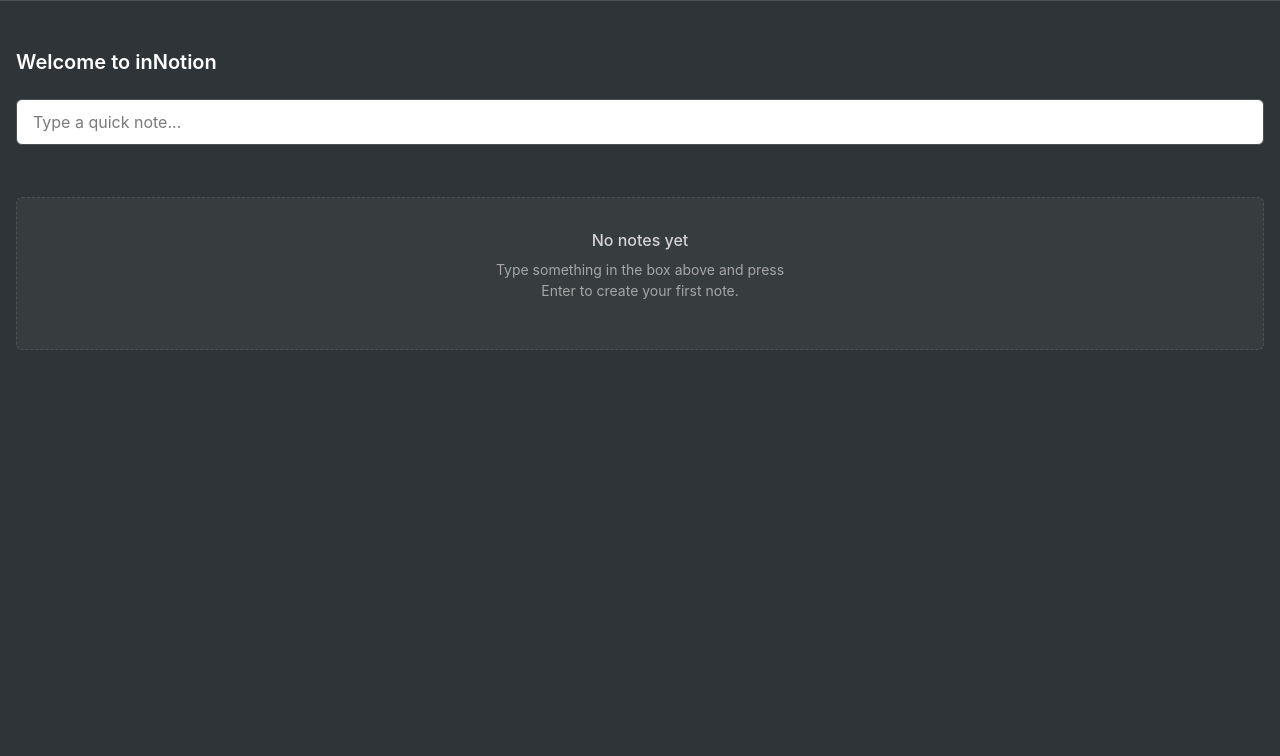
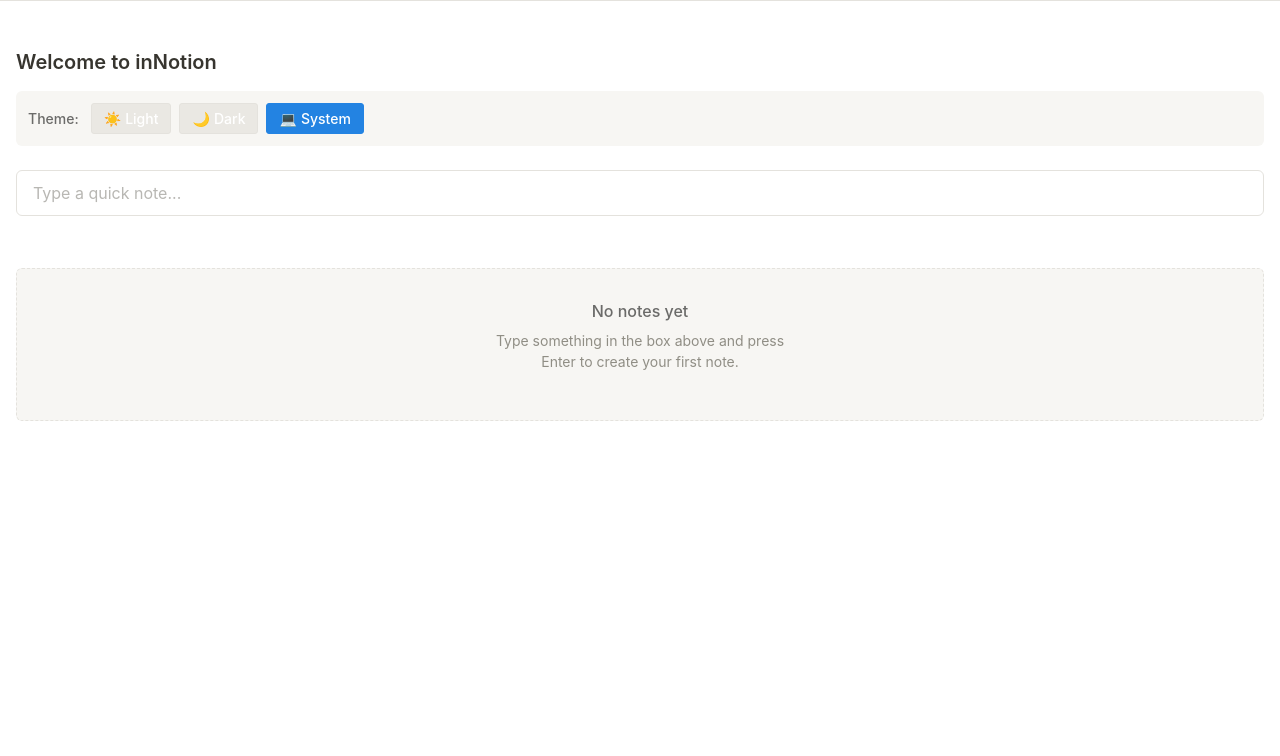
Before and after one commit to jserre/2503-webapp2, a browser extension: page sidepanel.html in a window 1280 px wide. Shown: the part 44-800 px from the top of the page. Drawn offline with Linux system fonts and the light colour scheme.

Commit message:
Implement Light/Dark/System theme manager

```diff
--- a/pages/home/home.css
+++ b/pages/home/home.css
@@ -5,15 +5,65 @@
 }
 
 .page-title {
-  margin-bottom: var(--spacing-24);
+  margin-bottom: var(--spacing-16);
   font-size: var(--font-size-xl);
   font-weight: var(--font-weight-bold);
+}
+
+/* Theme switcher styles */
+.theme-switcher {
+  display: flex;
+  align-items: center;
+  margin-bottom: var(--spacing-24);
+  padding: var(--spacing-12);
+  background-color: var(--color-bg-secondary);
+  border-radius: var(--radius-md);
+}
+
+.theme-switcher-label {
+  font-size: var(--font-size-sm);
+  font-weight: var(--font-weight-medium);
+  color: var(--color-text-secondary);
+  margin-right: var(--spacing-12);
+}
+
+.theme-switcher-options {
+  display: flex;
+  gap: var(--spacing-8);
+}
+
+.theme-option {
+  display: flex;
+  align-items: center;
+  padding: var(--spacing-6) var(--spacing-12);
+  background-color: var(--color-bg-tertiary);
+  border: 1px solid var(--color-border-default);
+  border-radius: var(--radius-sm);
+  font-size: var(--font-size-sm);
+  cursor: pointer;
+  transition: all var(--transition-fast);
+}
+
+.theme-option:hover {
+  background-color: var(--color-bg-hover);
+}
+
+.theme-option.active {
+  background-color: var(--color-interactive-default);
+  color: white;
+  border-color: var(--color-interactive-default);
+}
+
+.theme-icon {
+  margin-right: var(--spacing-4);
 }
 
 .quick-note-input {
   width: 100%;
   padding: var(--spacing-12) var(--spacing-16);
   font-size: var(--font-size-md);
+  color: var(--color-text-default);
+  background-color: var(--color-bg-default);
   border: 1px solid var(--color-border-default);
   border-radius: var(--radius-md);
   margin-bottom: var(--spacing-20);
--- a/pages/home/home.html
+++ b/pages/home/home.html
@@ -2,6 +2,25 @@
 
 <div class="home-page">
   <h1 class="page-title">Welcome to inNotion</h1>
+
+  <!-- Theme switcher -->
+  <div class="theme-switcher">
+    <div class="theme-switcher-label">Theme:</div>
+    <div class="theme-switcher-options">
+      <button class="theme-option" data-theme-toggle="light" aria-label="Light theme">
+        <span class="theme-icon">☀️</span>
+        <span class="theme-name">Light</span>
+      </button>
+      <button class="theme-option" data-theme-toggle="dark" aria-label="Dark theme">
+        <span class="theme-icon">🌙</span>
+        <span class="theme-name">Dark</span>
+      </button>
+      <button class="theme-option" data-theme-toggle="system" aria-label="System theme">
+        <span class="theme-icon">💻</span>
+        <span class="theme-name">System</span>
+      </button>
+    </div>
+  </div>
 
   <input type="text" class="quick-note-input" placeholder="Type a quick note..." id="note-input">
 
--- a/pages/home/home.js
+++ b/pages/home/home.js
@@ -5,6 +5,7 @@ import { formatDate, generateId } from '../../shared/utils.js';
 import { registerPage } from '../../shared/router.js';
 import { getState, updateState, subscribe } from '../../shared/store.js';
 import { getNotes, saveNote } from '../../shared/api.js';
+import { getCurrentTheme, setTheme, ThemeMode } from '../../shared/theme-manager.js';
 
 /**
  * Initialize the home page
@@ -49,6 +50,46 @@ function initializePageElements() {
   if (noteInput) {
     noteInput.addEventListener('keydown', handleNoteInputKeydown);
   }
+
+  // Initialize theme switcher
+  initThemeSwitcher();
+}
+
+/**
+ * Initialize the theme switcher
+ */
+function initThemeSwitcher() {
+  // Get all theme toggle buttons
+  const themeToggles = document.querySelectorAll('[data-theme-toggle]');
+
+  // Mark the current theme as active
+  const currentTheme = getCurrentTheme();
+  themeToggles.forEach(toggle => {
+    const themeValue = toggle.getAttribute('data-theme-toggle');
+    if (themeValue === currentTheme) {
+      toggle.classList.add('active');
+      toggle.setAttribute('aria-pressed', 'true');
+    }
+
+    // Add click event listener to each toggle
+    toggle.addEventListener('click', () => {
+      const theme = toggle.getAttribute('data-theme-toggle');
+
+      // Set the theme
+      setTheme(theme);
+
+      // Update UI
+      themeToggles.forEach(btn => {
+        if (btn === toggle) {
+          btn.classList.add('active');
+          btn.setAttribute('aria-pressed', 'true');
+        } else {
+          btn.classList.remove('active');
+          btn.setAttribute('aria-pressed', 'false');
+        }
+      });
+    });
+  });
 }
 
 /**
--- /dev/null
+++ b/shared/theme-manager.js
@@ -0,0 +1,193 @@
+// theme-manager.js - Manages theme switching between Light, Dark, and System modes
+
+/**
+ * Theme options
+ * @enum {string}
+ */
+export const ThemeMode = {
+  LIGHT: 'light',
+  DARK: 'dark',
+  SYSTEM: 'system'
+};
+
+/**
+ * Key used for storing theme preference in chrome.storage.sync
+ * @type {string}
+ */
+const THEME_STORAGE_KEY = 'themePreference';
+
+/**
+ * Current theme mode
+ * @type {ThemeMode}
+ */
+let currentTheme = ThemeMode.SYSTEM;
+
+/**
+ * Media query for detecting system dark mode preference
+ * @type {MediaQueryList}
+ */
+const darkModeMediaQuery = window.matchMedia('(prefers-color-scheme: dark)');
+
+/**
+ * Initialize the theme manager
+ * - Loads saved theme preference
+ * - Sets up system theme detection
+ * - Applies the appropriate theme
+ * @returns {Promise<ThemeMode>} The current theme mode
+ */
+export async function initThemeManager() {
+  try {
+    // Load saved theme preference
+    const savedTheme = await loadThemePreference();
+
+    // Set up listener for system theme changes
+    darkModeMediaQuery.addEventListener('change', handleSystemThemeChange);
+
+    // Apply the theme
+    await setTheme(savedTheme || ThemeMode.SYSTEM);
+
+    return currentTheme;
+  } catch (error) {
+    console.error('Failed to initialize theme manager:', error);
+    // Default to system theme if there's an error
+    applyTheme(ThemeMode.SYSTEM);
+    return ThemeMode.SYSTEM;
+  }
+}
+
+/**
+ * Load the saved theme preference from storage
+ * @returns {Promise<ThemeMode|null>} The saved theme preference or null if not found
+ */
+async function loadThemePreference() {
+  try {
+    const result = await chrome.storage.sync.get(THEME_STORAGE_KEY);
+    return result[THEME_STORAGE_KEY] || null;
+  } catch (error) {
+    console.error('Failed to load theme preference:', error);
+    return null;
+  }
+}
+
+/**
+ * Save the theme preference to storage
+ * @param {ThemeMode} theme - The theme to save
+ * @returns {Promise<void>}
+ */
+async function saveThemePreference(theme) {
+  try {
+    await chrome.storage.sync.set({ [THEME_STORAGE_KEY]: theme });
+  } catch (error) {
+    console.error('Failed to save theme preference:', error);
+  }
+}
+
+/**
+ * Handle system theme changes
+ * @param {MediaQueryListEvent} event - The media query change event
+ */
+function handleSystemThemeChange(event) {
+  // Only update if we're using system theme
+  if (currentTheme === ThemeMode.SYSTEM) {
+    applyThemeToDOM(event.matches ? ThemeMode.DARK : ThemeMode.LIGHT);
+  }
+}
+
+/**
+ * Set the theme mode
+ * @param {ThemeMode} theme - The theme mode to set
+ * @returns {Promise<void>}
+ */
+export async function setTheme(theme) {
+  if (!Object.values(ThemeMode).includes(theme)) {
+    console.error(`Invalid theme: ${theme}`);
+    return;
+  }
+
+  // Update current theme
+  currentTheme = theme;
+
+  // Save preference if not using system theme
+  if (theme !== ThemeMode.SYSTEM) {
+    await saveThemePreference(theme);
+  } else {
+    // For system theme, we still save the preference
+    await saveThemePreference(ThemeMode.SYSTEM);
+  }
+
+  // Apply the theme
+  applyTheme(theme);
+}
+
+/**
+ * Apply the theme based on the selected mode
+ * @param {ThemeMode} theme - The theme mode to apply
+ */
+function applyTheme(theme) {
+  if (theme === ThemeMode.SYSTEM) {
+    // Use system preference
+    applyThemeToDOM(darkModeMediaQuery.matches ? ThemeMode.DARK : ThemeMode.LIGHT);
+  } else {
+    // Use explicit theme
+    applyThemeToDOM(theme);
+  }
+}
+
+/**
+ * Apply the theme to the DOM
+ * @param {ThemeMode} theme - The theme to apply (LIGHT or DARK only)
+ */
+function applyThemeToDOM(theme) {
+  // Remove any existing theme classes
+  document.documentElement.classList.remove('theme-light', 'theme-dark');
+
+  // Add the appropriate theme class
+  document.documentElement.classList.add(`theme-${theme}`);
+
+  // Update any theme indicators in the UI
+  updateThemeIndicators(currentTheme);
+}
+
+/**
+ * Update theme indicators in the UI
+ * @param {ThemeMode} activeTheme - The active theme mode
+ */
+function updateThemeIndicators(activeTheme) {
+  // Find all theme toggle buttons
+  const themeToggles = document.querySelectorAll('[data-theme-toggle]');
+
+  themeToggles.forEach(toggle => {
+    const themeValue = toggle.getAttribute('data-theme-toggle');
+
+    // Mark the active theme
+    if (themeValue === activeTheme) {
+      toggle.setAttribute('aria-pressed', 'true');
+      toggle.classList.add('active');
+    } else {
+      toggle.setAttribute('aria-pressed', 'false');
+      toggle.classList.remove('active');
+    }
+  });
+}
+
+/**
+ * Get the current theme mode
+ * @returns {ThemeMode} The current theme mode
+ */
+export function getCurrentTheme() {
+  return currentTheme;
+}
+
+/**
+ * Check if dark mode is currently active
+ * @returns {boolean} True if dark mode is active
+ */
+export function isDarkMode() {
+  if (currentTheme === ThemeMode.DARK) {
+    return true;
+  }
+  if (currentTheme === ThemeMode.SYSTEM) {
+    return darkModeMediaQuery.matches;
+  }
+  return false;
+}
--- a/sidepanel.js
+++ b/sidepanel.js
@@ -3,6 +3,7 @@
 // Import core modules
 import { initRouter, navigateTo } from './shared/router.js';
 import { initStore } from './shared/store.js';
+import { initThemeManager } from './shared/theme-manager.js';
 
 // Import pages - this ensures they are registered with the router
 // When adding a new page, just import it here
@@ -13,6 +14,9 @@
 // Initialize the application when the DOM is fully loaded
 document.addEventListener('DOMContentLoaded', async () => {
   console.log('inNotion side panel initialized');
+
+  // Initialize the theme manager
+  await initThemeManager();
 
   // Initialize the data store
   await initStore();
--- a/styles/variables.css
+++ b/styles/variables.css
@@ -1,9 +1,61 @@
 /* variables.css - Global CSS variables for consistent styling */
 
+/* Common variables that don't change with theme */
 :root {
+  /* Status Colors - Common to both modes */
+  --color-status-red: #eb5757;
+  --color-status-blue: #2383e2;
+  --color-status-green: #0f9d58;
+  --color-status-yellow: #f2c94c;
+  --color-status-orange: #f29a38;
+  --color-status-purple: #9b51e0;
+  --color-status-pink: #e2498a;
+  --color-status-gray: #8f8f8f;
 
-  /* ===== LIGHT MODE COLORS ===== */
+  /* Typography */
+  --font-family-default: -apple-system, BlinkMacSystemFont, "Segoe UI", Helvetica, "Apple Color Emoji", Arial, sans-serif, "Segoe UI Emoji";
+  --font-size-xs: 12px;
+  --font-size-sm: 14px;
+  --font-size-md: 16px;
+  --font-size-lg: 18px;
+  --font-size-xl: 20px;
+  --font-weight-normal: 400;
+  --font-weight-medium: 500;
+  --font-weight-bold: 600;
+  --line-height-tight: 1.3;
+  --line-height-normal: 1.5;
+  --line-height-loose: 1.7;
 
+  /* Spacing */
+  --spacing-2: 2px;
+  --spacing-4: 4px;
+  --spacing-6: 6px;
+  --spacing-8: 8px;
+  --spacing-12: 12px;
+  --spacing-16: 16px;
+  --spacing-20: 20px;
+  --spacing-24: 24px;
+  --spacing-32: 32px;
+  --spacing-48: 48px;
+
+  /* Border radius */
+  --radius-sm: 3px;
+  --radius-md: 6px;
+  --radius-lg: 10px;
+
+  /* Animation */
+  --transition-fast: 0.1s ease;
+  --transition-normal: 0.2s ease;
+  --transition-slow: 0.3s ease;
+
+  /* Layout */
+  --sidebar-width: 220px;
+  --header-height: 45px;
+  --container-max-width: 100%;
+}
+
+/* Light theme (default) */
+:root, .theme-light {
   /* UI Colors - Light Mode */
   --color-bg-default: #ffffff;
   --color-bg-secondary: #f7f6f3;
@@ -42,16 +94,6 @@
   --notion-text-orange: #d9730d;
   --notion-text-brown: #64473a;
 
-  /* Status Colors - Light mode */
-  --color-status-red: #eb5757;
-  --color-status-blue: #2383e2;
-  --color-status-green: #0f9d58;
-  --color-status-yellow: #f2c94c;
-  --color-status-orange: #f29a38;
-  --color-status-purple: #9b51e0;
-  --color-status-pink: #e2498a;
-  --color-status-gray: #8f8f8f;
-
   /* Notion Background Colors - Light Mode */
   --notion-bg-default: #ffffff;
   --notion-bg-gray: #ebeced;
@@ -69,9 +111,14 @@
   --notion-ui-sidebar: #f7f6f3;
   --notion-ui-hover: #ffffff;
 
-  /* ===== DARK MODE COLORS ===== */
-  /* These will be used when a dark mode toggle is implemented */
+  /* Shadow with light mode opacity */
+  --shadow-sm: 0 1px 2px rgba(0, 0, 0, 0.05);
+  --shadow-md: 0 2px 4px rgba(0, 0, 0, 0.1);
+  --shadow-lg: 0 3px 8px rgba(0, 0, 0, 0.15);
+}
 
+/* Dark theme */
+.theme-dark {
   /* UI Colors - Dark Mode */
   --color-bg-default: #2f3438;
   --color-bg-secondary: #373c3f;
@@ -110,16 +157,6 @@
   --notion-text-orange: #ffa344;
   --notion-text-brown: #937264;
 
-  /* Status Colors - Dark mode */
-  --color-status-red: #eb5757;
-  --color-status-blue: #2383e2;
-  --color-status-green: #0f9d58;
-  --color-status-yellow: #f2c94c;
-  --color-status-orange: #f29a38;
-  --color-status-purple: #9b51e0;
-  --color-status-pink: #e2498a;
-  --color-status-gray: #8f8f8f;
-
   /* Notion Background Colors - Dark Mode */
   --notion-bg-default: #2f3438;
   --notion-bg-gray: #454b4e;
@@ -136,6 +173,11 @@
   --notion-ui-main: #2f3438;
   --notion-ui-sidebar: #373c3f;
   --notion-ui-hover: #3f4448;
+
+  /* Shadow with dark mode opacity */
+  --shadow-sm: 0 1px 2px rgba(0, 0, 0, 0.15);
+  --shadow-md: 0 2px 4px rgba(0, 0, 0, 0.2);
+  --shadow-lg: 0 3px 8px rgba(0, 0, 0, 0.3);
 
   /* Typography */
   --font-family-default: -apple-system, BlinkMacSystemFont, "Segoe UI", Helvetica, "Apple Color Emoji", Arial, sans-serif, "Segoe UI Emoji";
```
